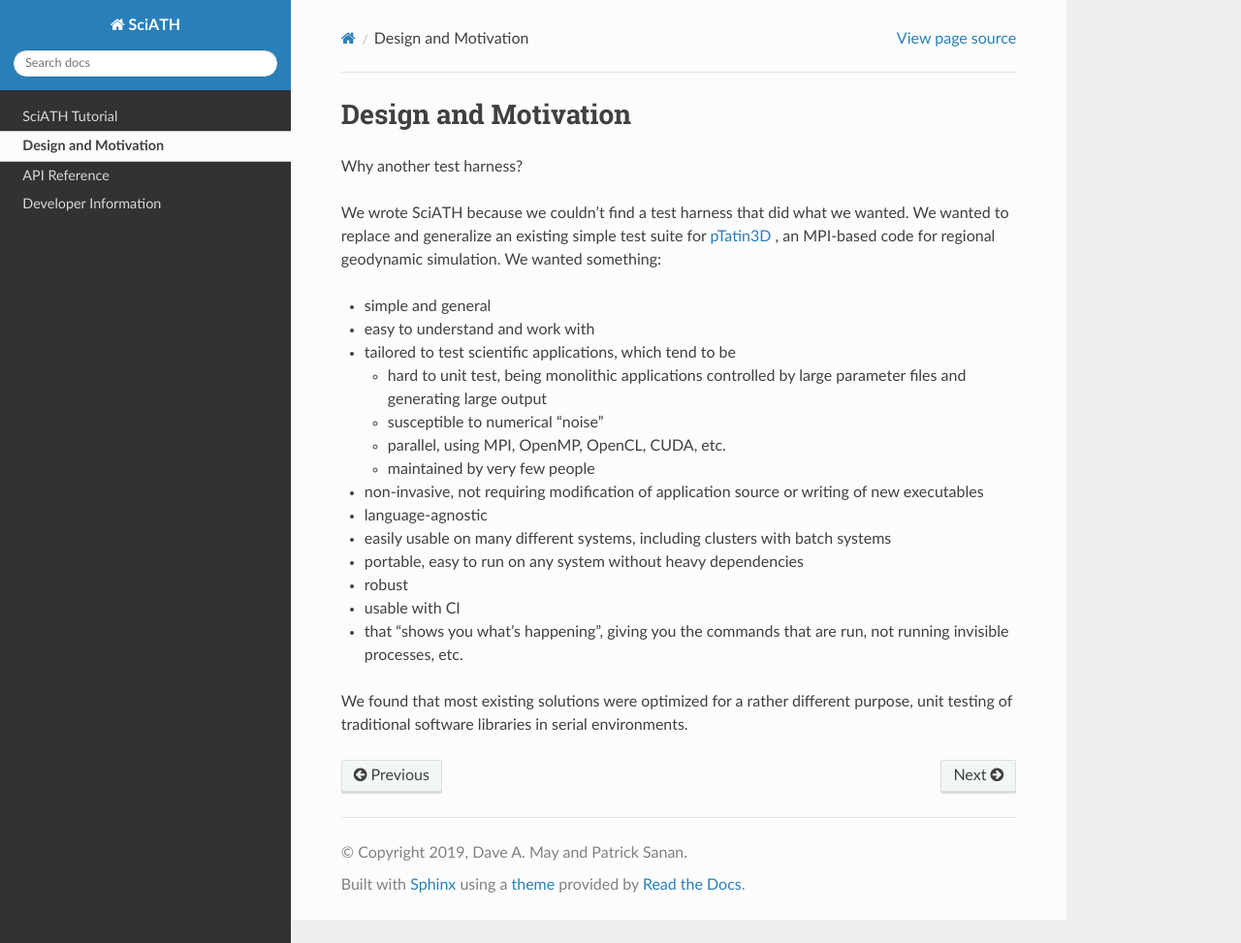
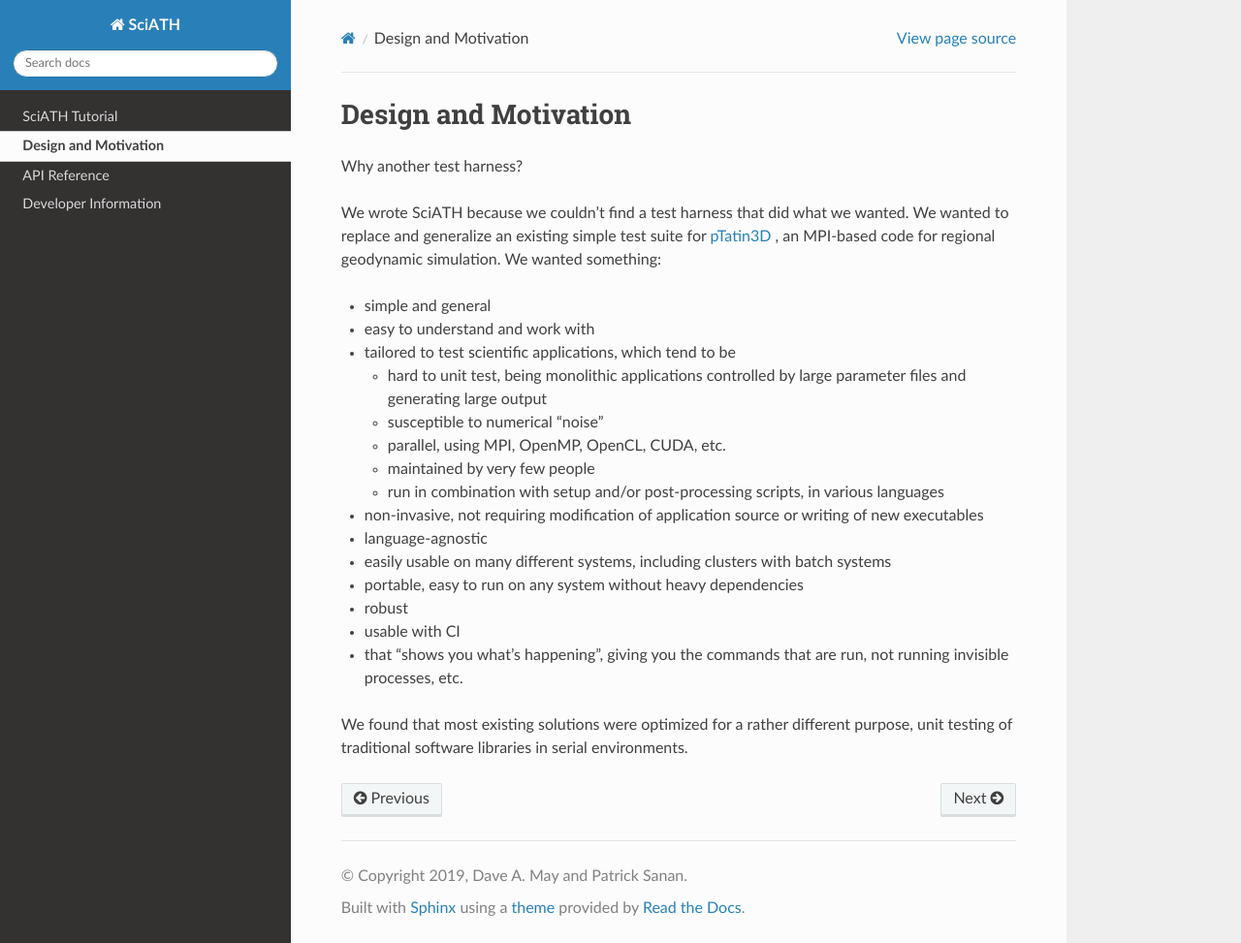
Before and after one commit to sciath/sciath, a Sphinx documentation site: the page built from docs/design.rst, in a window 1280 px wide and 973 px high. Shown: the whole window at 97% size. Built offline with Sphinx 7.4.7 and the Read the Docs theme 2.0.0, drawn with Linux system fonts in a browser that asks for light colours.

Commit message:
Docs: design - note about how scientific apps commonly need setup and postprocessing executables

```diff
--- a/docs/design.rst
+++ b/docs/design.rst
@@ -17,6 +17,7 @@ for regional geodynamic simulation. We wanted something:
   * susceptible to numerical "noise"
   * parallel, using MPI, OpenMP, OpenCL, CUDA, etc.
   * maintained by very few people
+  * run in combination with setup and/or post-processing scripts, in various languages
 
 * non-invasive, not requiring modification of application source or writing of new executables
 * language-agnostic
```
